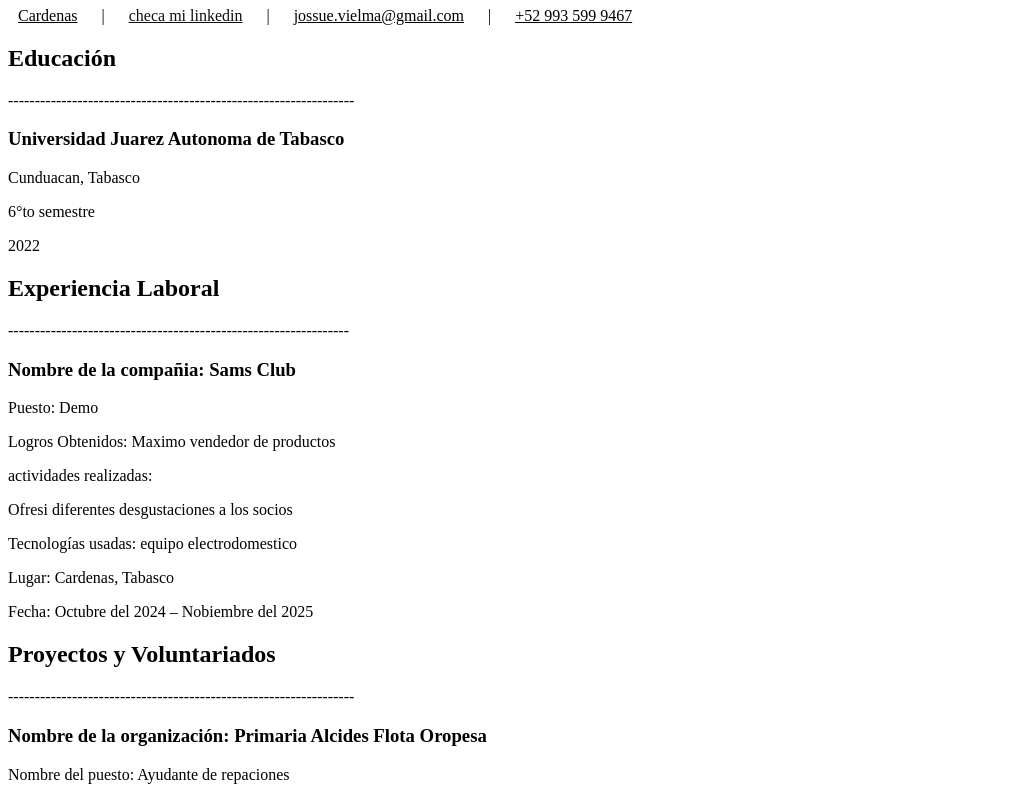
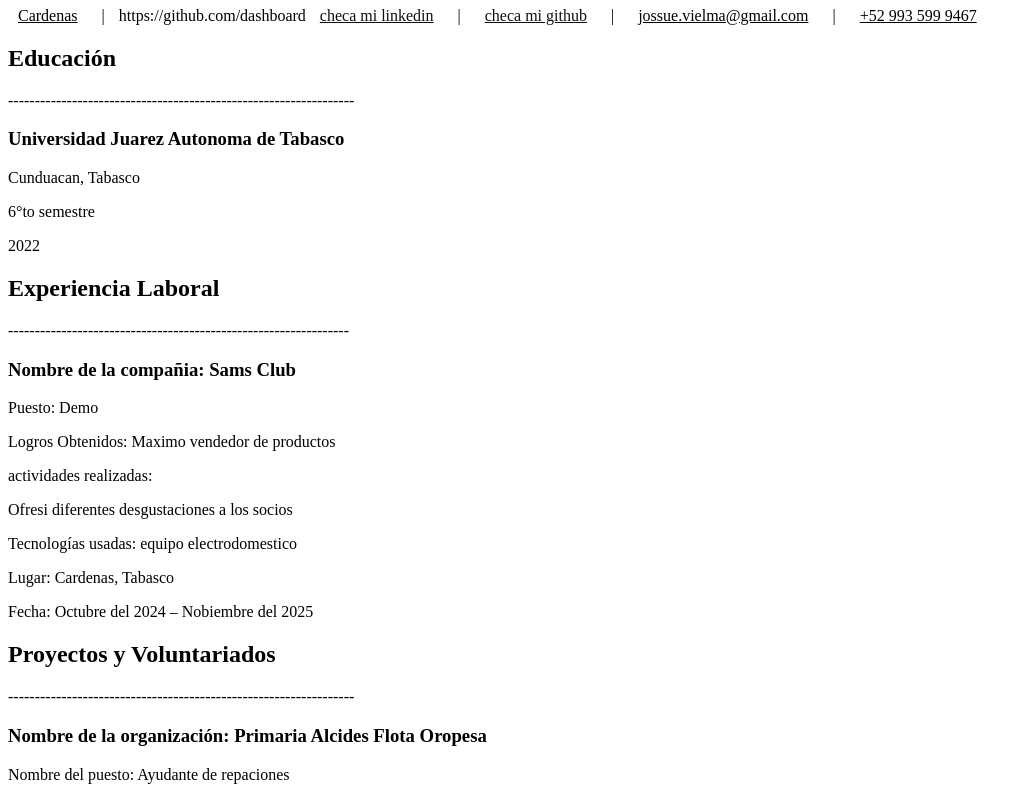
Before and after one commit to Jossue24/miweb, a plain HTML site: page index.html in a window 1280 px wide. Shown: the part 73-863 px from the top of the page, without its empty margins (0-1031 px from the left). Drawn offline with Linux system fonts and the light colour scheme.

Commit message:
Update index.html

```diff
--- a/index.html
+++ b/index.html
@@ -12,7 +12,11 @@
     <nav>
       <a href="#" style="color: #000000; margin: 0 10px;">Cardenas</a>
       <a href="#" style="color: #000000; margin: 0 10px;">|</a>
-      <a href="http://www.linkedin/" target="_blank" style="color: #0f0f0f; margin: 0 10px;">checa mi linkedin</a>
+
+        https://github.com/dashboard
+      <a href="www.linkedin.com/in/jossue-salvador-vielma-domínguez-774699353" target="_blank" style="color: #0f0f0f; margin: 0 10px;">checa mi linkedin</a>
+      <a href="#" style="color: #000000; margin: 0 10px;">|</a>
+      <a href="https://github.com/dashboard" target="_blank" style="color: #0f0f0f; margin: 0 10px;">checa mi github</a>
       <a href="#" style="color: #000000; margin: 0 10px;">|</a>
       <a href="#" style="color: #000000; margin: 0 10px;">jossue.vielma@gmail.com</a>
       <a href="#" style="color: #000000; margin: 0 10px;">|</a>
```
